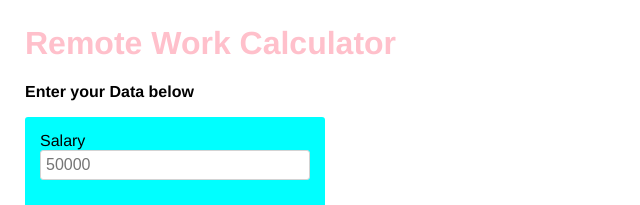
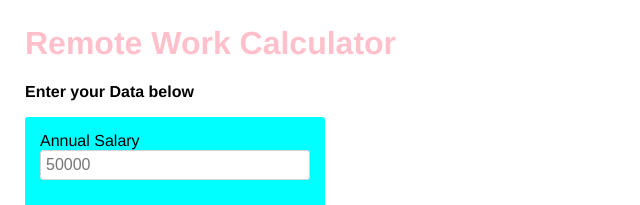
Before and after one commit to camclay/remoteworkcalc, a plain HTML site: page views/index.html in a window 1280 px wide. Shown: the top 205 px of the page, 0-640 px from the left. Drawn offline with nearby package versions, Linux system fonts and the light colour scheme.

Commit message:
Update index.html
Fix discrepancy

```diff
--- a/views/index.html
+++ b/views/index.html
@@ -31,7 +31,7 @@
     <main>
       <p class="bold">Enter your Data below</p>
       <form method="post" action="/create">
-        <label for="salary">Salary</label>
+        <label for="salary">Annual Salary</label>
         <input
           type="number"
           name="salary"
```
